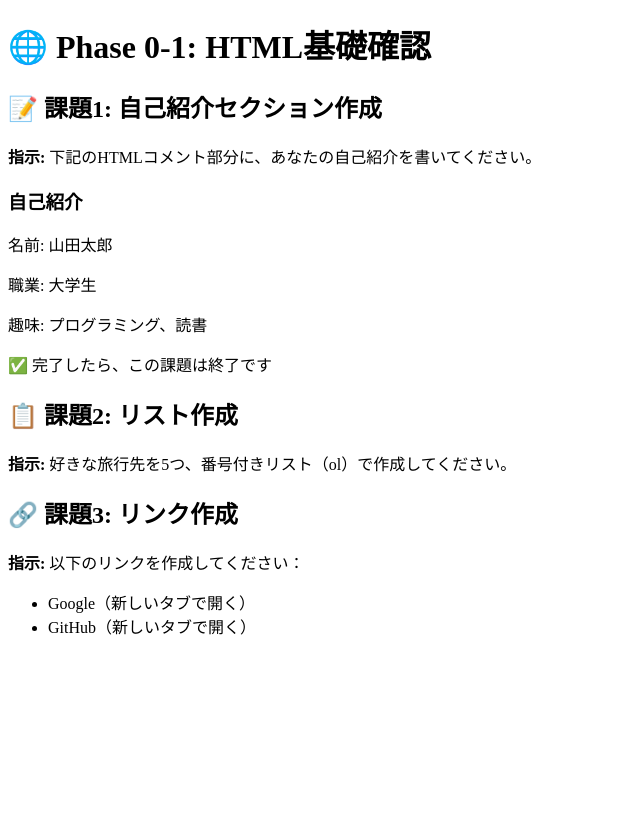
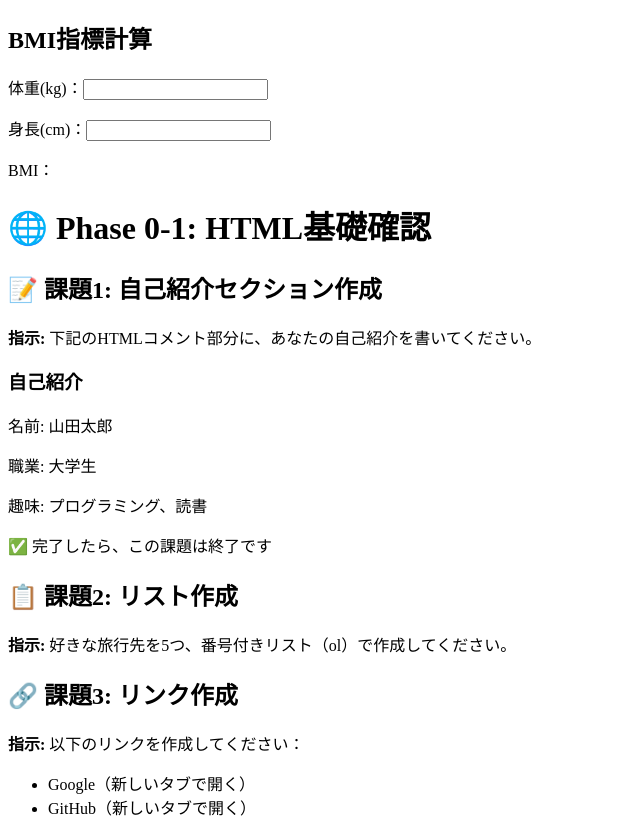
Before and after one commit to OMU-BGB24044/OMU-BGB24044.github.io, a plain HTML site: page second.html in a window 1280 px wide. Shown: the whole page, without its empty margins (0-640 px from the left). Before the commit the page ends 800 px from the top, so only its background shows below. Drawn offline with Linux system fonts and the light colour scheme.

Commit message:
Update second.html

```diff
--- a/second.html
+++ b/second.html
@@ -4,6 +4,12 @@
     <meta charset="UTF-8">
     <meta name="viewport" content="width=device-width, initial-scale=1.0">
     <title>Phase 0-1: HTML基礎確認</title>
+    <h2>BMI指標計算</h2>
+    <form oninput="bmi.value = Math.round(Number(weight.value) / Math.pow(Number(height.value)/100, 2) * 10) / 10">
+    <p><label>体重(kg)：<input name="weight" type="number" step="any"></label></p>
+    <p><label>身長(cm)：<input name="height" type="number" step="any"></label></p>
+    <p><label>BMI：<output name="bmi"></output></label></p>
+</form>
 </head>
 <body>
     <h1>🌐 Phase 0-1: HTML基礎確認</h1>
```
